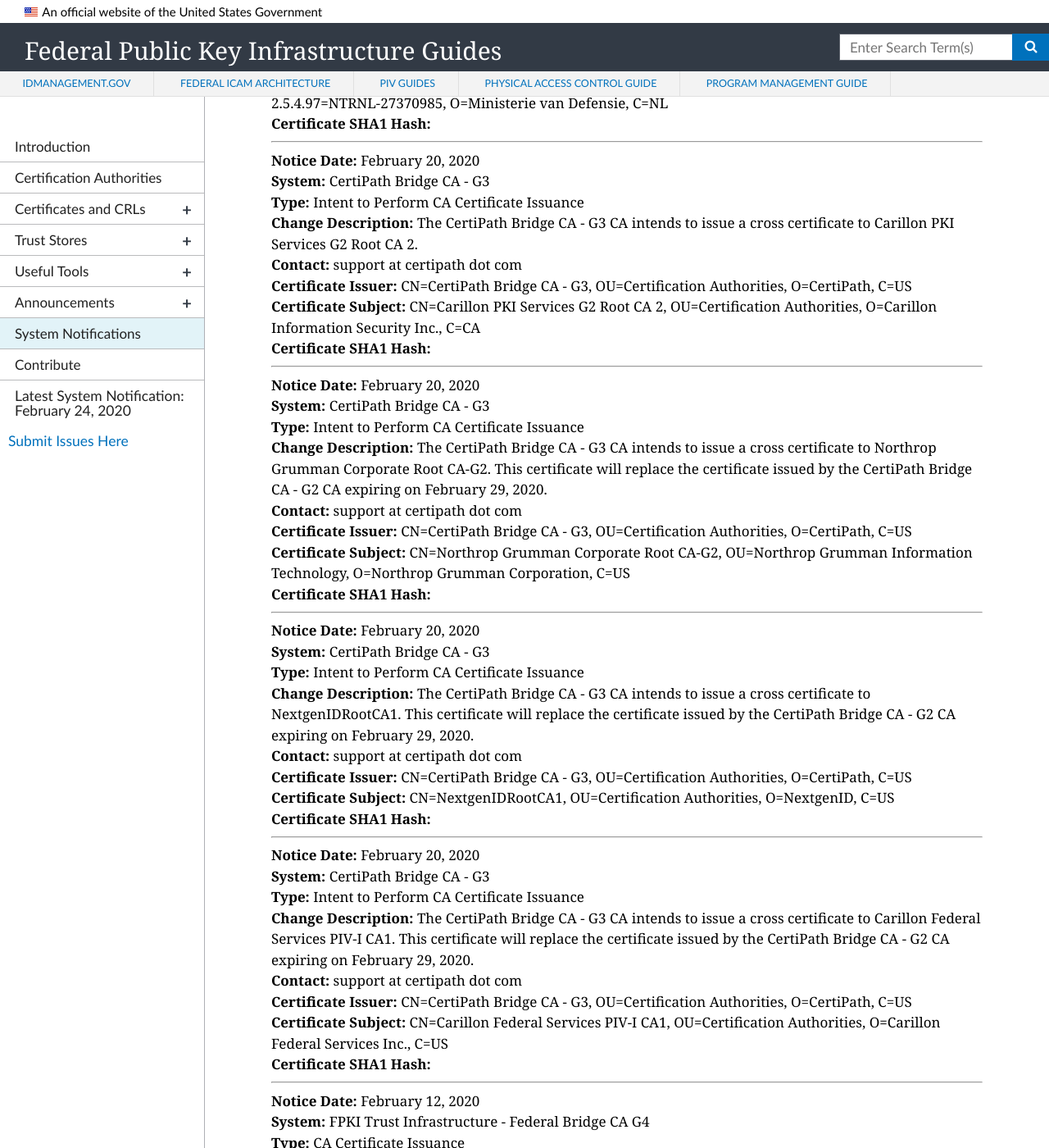
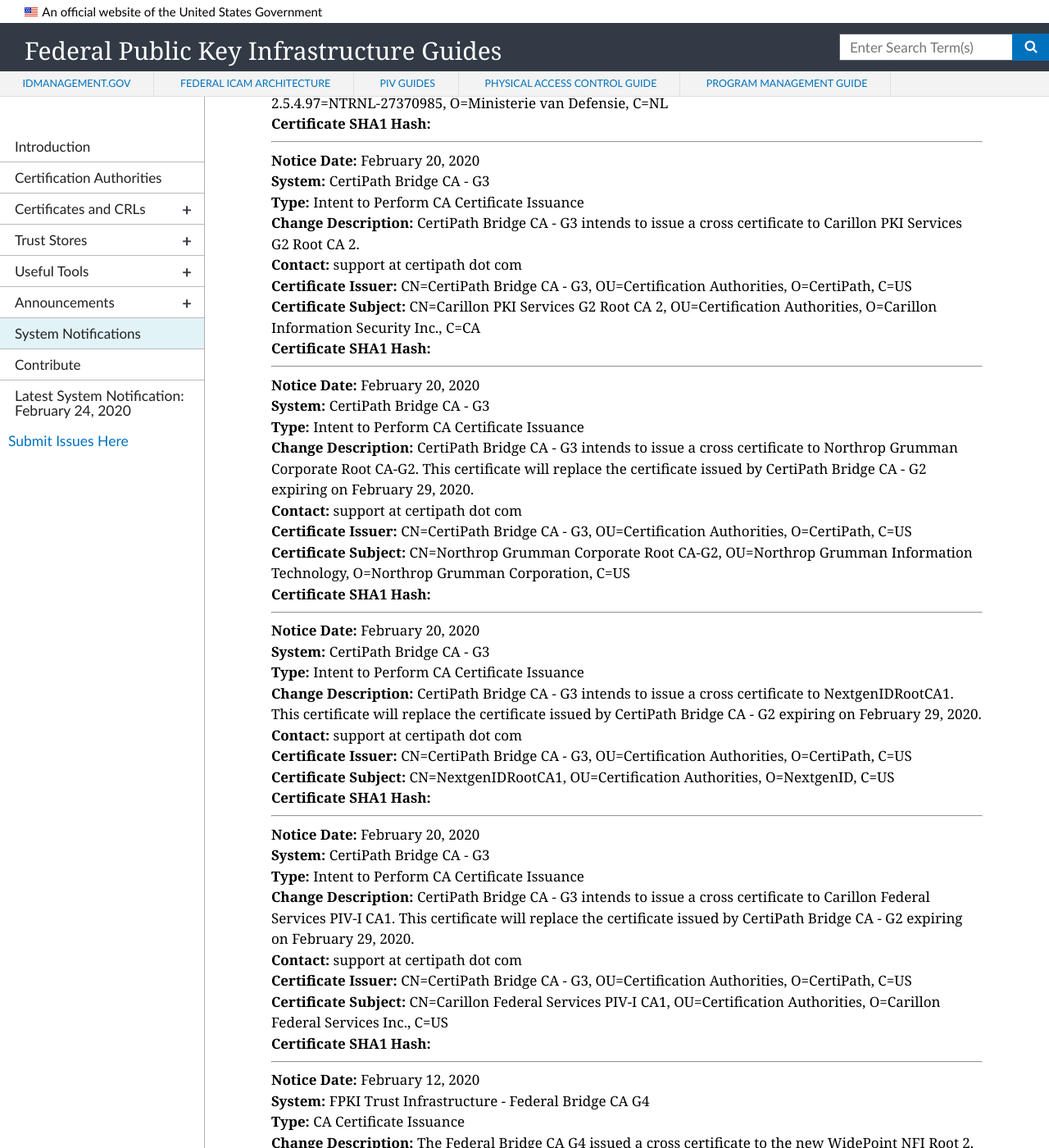
Before and after one commit to GSA/fpki-guides, a Jekyll site: the page built from pages/fpki_notifications.md, in a window 1280 px wide and 1400 px high, scrolled down 2169 px. Shown: the whole window at 82% size. Built offline with Jekyll 4.4.1, drawn with Linux system fonts in a browser that asks for light colours; nearby versions of some CDN libraries; some of the changed text lies outside the part shown.

Commit message:
Update notifications.yml

```diff
--- a/_data/notifications.yml
+++ b/_data/notifications.yml
@@ -2056,7 +2056,7 @@
 - notice_date: February 20, 2020
   change_type: Intent to Perform CA Certificate Issuance
   system: CertiPath Bridge CA - G3
-  change_description: The CertiPath Bridge CA - G3 CA intends to issue a cross certificate to Carillon Federal Services PIV-I CA1. This certificate will replace the certificate issued by the CertiPath Bridge CA - G2 CA expiring on February 29, 2020.
+  change_description: CertiPath Bridge CA - G3 intends to issue a cross certificate to Carillon Federal Services PIV-I CA1. This certificate will replace the certificate issued by CertiPath Bridge CA - G2 expiring on February 29, 2020.
   contact: support at certipath dot com
   ca_certificate_hash:
   ca_certificate_issuer: CN=CertiPath Bridge CA - G3, OU=Certification Authorities, O=CertiPath, C=US
@@ -2069,7 +2069,7 @@
 - notice_date: February 20, 2020
   change_type: Intent to Perform CA Certificate Issuance
   system: CertiPath Bridge CA - G3
-  change_description: The CertiPath Bridge CA - G3 CA intends to issue a cross certificate to NextgenIDRootCA1. This certificate will replace the certificate issued by the CertiPath Bridge CA - G2 CA expiring on February 29, 2020.
+  change_description: CertiPath Bridge CA - G3 intends to issue a cross certificate to NextgenIDRootCA1. This certificate will replace the certificate issued by CertiPath Bridge CA - G2 expiring on February 29, 2020.
   contact: support at certipath dot com
   ca_certificate_hash:
   ca_certificate_issuer: CN=CertiPath Bridge CA - G3, OU=Certification Authorities, O=CertiPath, C=US
@@ -2083,7 +2083,7 @@
 - notice_date: February 20, 2020
   change_type: Intent to Perform CA Certificate Issuance
   system: CertiPath Bridge CA - G3
-  change_description: The CertiPath Bridge CA - G3 CA intends to issue a cross certificate to Northrop Grumman Corporate Root CA-G2. This certificate will replace the certificate issued by the CertiPath Bridge CA - G2 CA expiring on February 29, 2020.
+  change_description: CertiPath Bridge CA - G3 intends to issue a cross certificate to Northrop Grumman Corporate Root CA-G2. This certificate will replace the certificate issued by CertiPath Bridge CA - G2 expiring on February 29, 2020.
   contact: support at certipath dot com
   ca_certificate_hash:
   ca_certificate_issuer: CN=CertiPath Bridge CA - G3, OU=Certification Authorities, O=CertiPath, C=US
@@ -2097,7 +2097,7 @@
 - notice_date: February 20, 2020
   change_type: Intent to Perform CA Certificate Issuance
   system: CertiPath Bridge CA - G3
-  change_description: The CertiPath Bridge CA - G3 CA intends to issue a cross certificate to Carillon PKI Services G2 Root CA 2.
+  change_description: CertiPath Bridge CA - G3 intends to issue a cross certificate to Carillon PKI Services G2 Root CA 2.
   contact: support at certipath dot com
   ca_certificate_hash:
   ca_certificate_issuer: CN=CertiPath Bridge CA - G3, OU=Certification Authorities, O=CertiPath, C=US
@@ -2109,7 +2109,7 @@
 - notice_date: February 20, 2020
   change_type: Intent to Perform CA Certificate Issuance
   system: CertiPath Bridge CA - G3
-  change_description: The CertiPath Bridge CA - G3 CA intends to issue a cross certificate to the Netherlands Ministry of Defence.
+  change_description: CertiPath Bridge CA - G3 intends to issue a cross certificate to the Netherlands Ministry of Defence.
   contact: support at certipath dot com
   ca_certificate_hash:
   ca_certificate_subject: CN=Ministerie van Defensie PKIoverheid Organisatie Persoon CA - G3, 2.5.4.97=NTRNL-27370985, O=Ministerie van Defensie, C=NL
```
